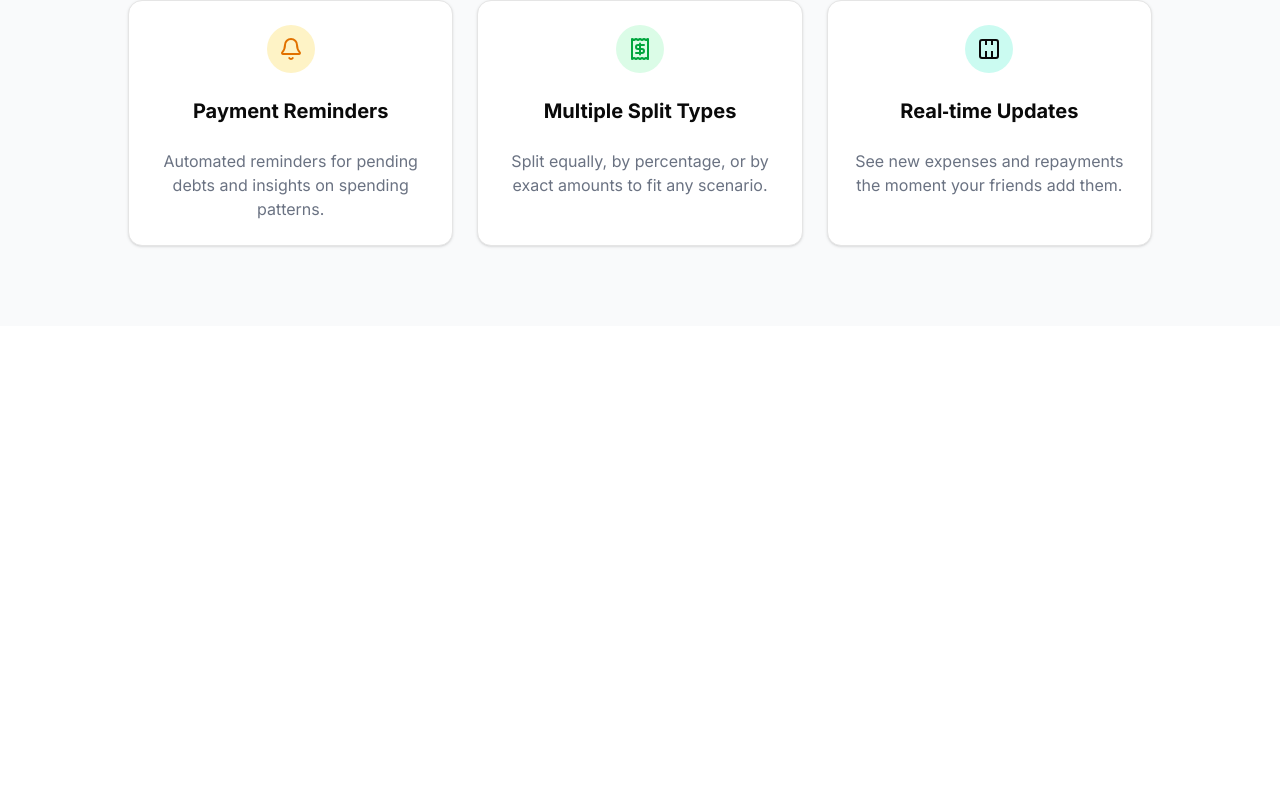
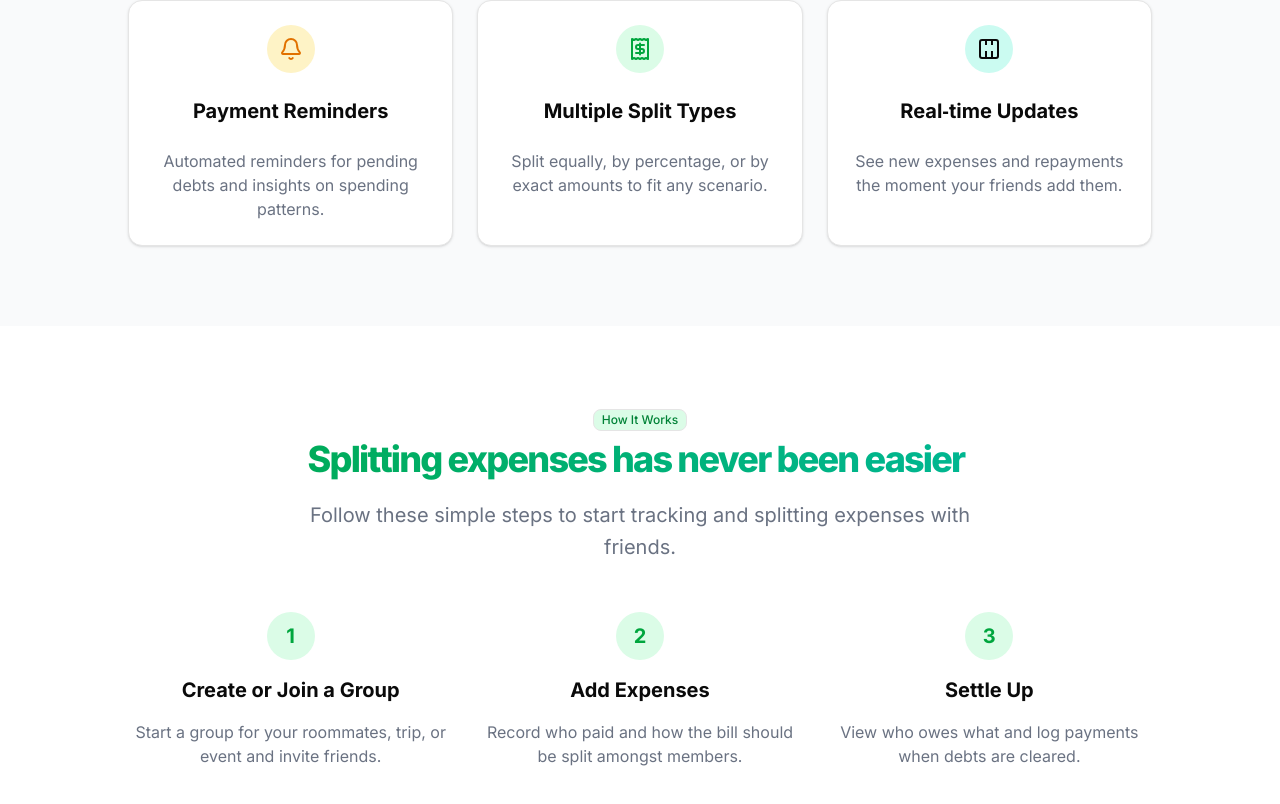
Before and after one commit to pain-arch/splitshare_ai-intregated, a Next.js app: page / in a window 1280 px wide. Shown: the part 1722-2526 px from the top of the page. Before the commit the page ends 2048 px from the top, so only its background shows below. Built offline with nearby package versions, Linux system fonts and the light colour scheme; no server answers.

Commit message:
feat: add "How It Works" section to Home page with dynamic steps

```diff
--- a/app/page.jsx
+++ b/app/page.jsx
@@ -72,6 +72,31 @@
         </div>
       </section>
 
+      <section id="how-it-works" className="py-20">
+        <div className="container mx-auto px-4 md:px-6 text-center">
+          <Badge variant="outline" className="bg-green-100 text-green-700">How It Works</Badge>
+
+          <h2 className="gradient-title mt-2 text-3xl md:text-4xl">
+            Splitting expenses has never been easier
+          </h2>
+
+          <p className="mx-auto mt-3 max-w-[700px] text-gray-500 md:text-xl/relaxed">
+            Follow these simple steps to start tracking and splitting expenses with friends.</p>
+
+          <div className="mx-auto mt-12 grid max-w-5xl gap-6 md:grid-cols-2 lg:grid-cols-3">
+            {
+              STEPS.map(({ description, label, title }) => (
+                <div key={title} className="flex flex-col items-center space-y-4">
+                  <div className="flex h-12 w-12 items-center justify-center rounded-full bg-green-100 text-xl font-bold text-green-600">{label}</div>
+                  <h3 className="text-xl font-bold">{title}</h3>
+                  <p className="text-gray-500 text-center">{description}</p>
+                </div>
+              ))
+            }
+          </div>
+        </div>
+      </section>
+
 
     </div>
   );
```
